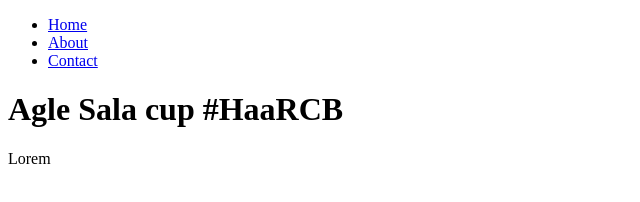
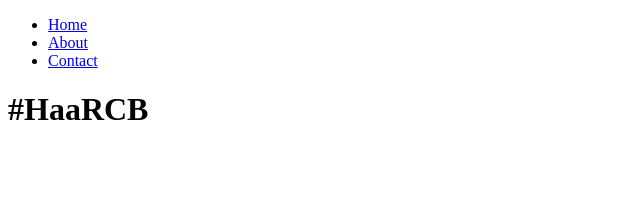
Before and after one commit to Sachin182000/httpServer, a plain HTML site: page pages/index.html in a window 1280 px wide. Shown: the whole page, without its empty margins (0-640 px from the left). Drawn offline with Linux system fonts and the light colour scheme.

Commit message:
Contact.htmlqwertyuasdfgh

```diff
--- a/pages/index.html
+++ b/pages/index.html
@@ -13,9 +13,8 @@
         <li><a href="/about">About</a></li>
         <li><a href="contact">Contact</a></li>
     </ul>
-    <h1>Agle Sala cup  #HaaRCB</h1>
+    <h1> #HaaRCB</h1>
 
-    <p> Lorem </p>
 </body>
 
 </html>
```
